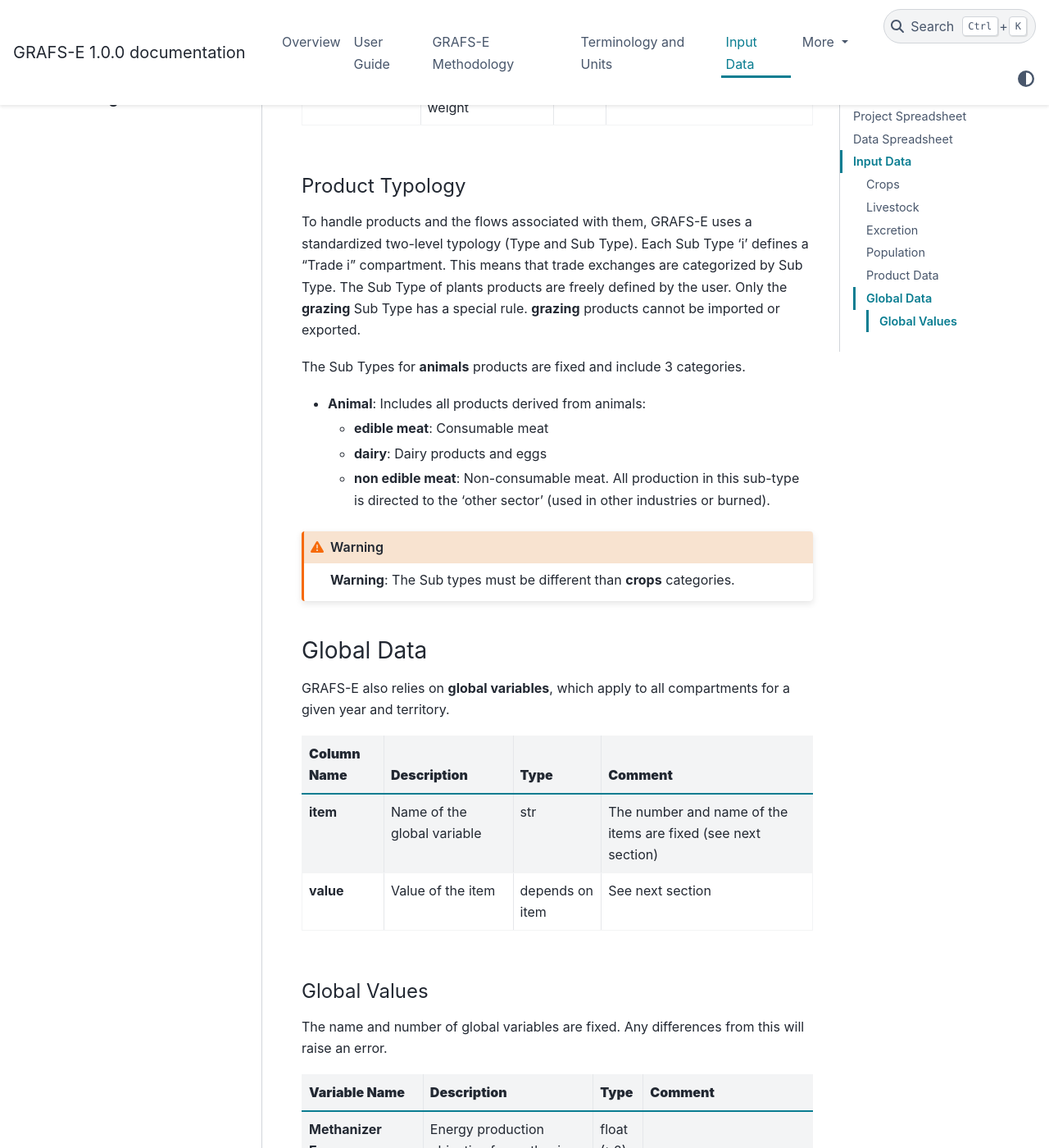
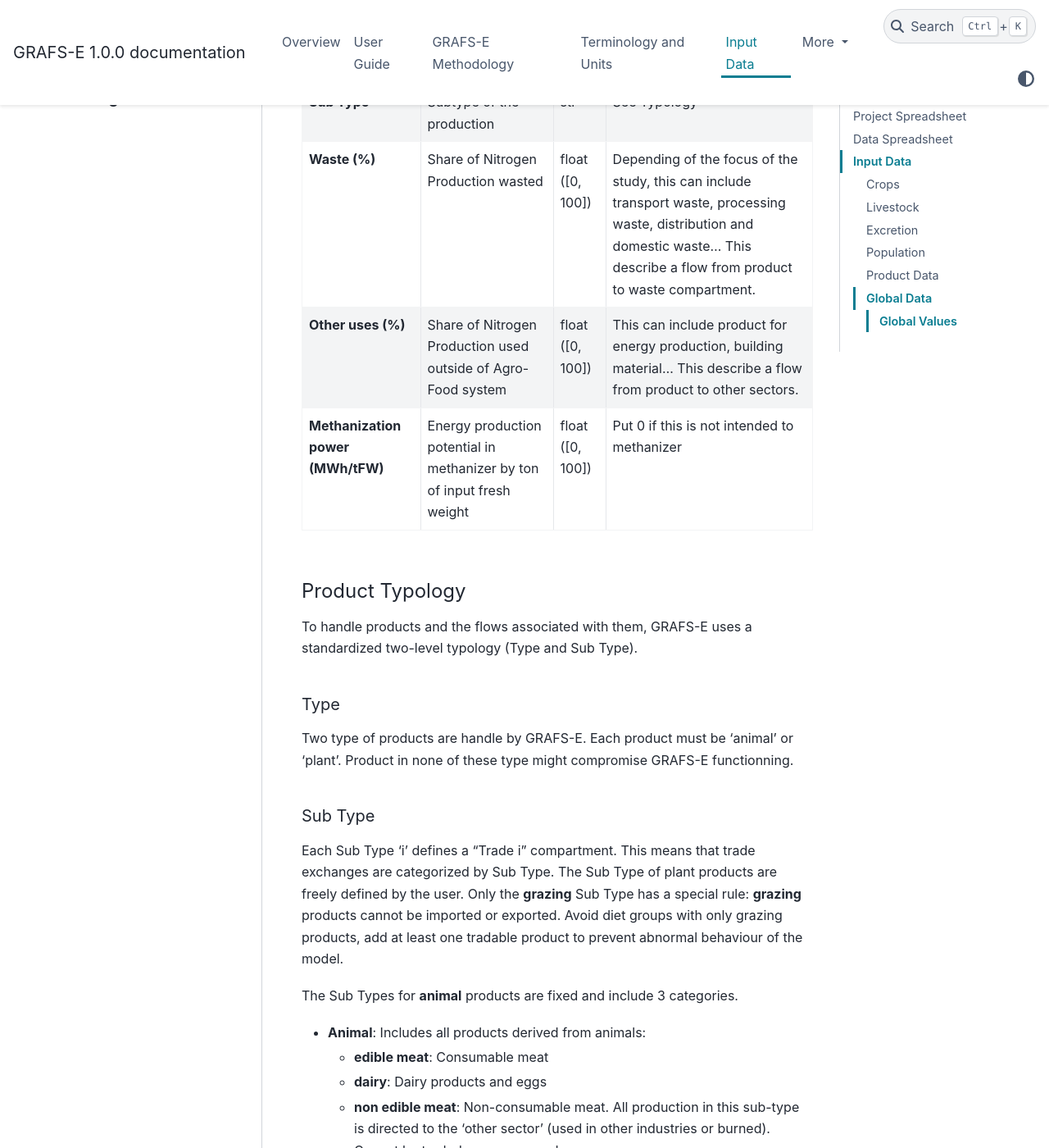
Before and after one commit to AdrienFausteGay/GRAFS-E, a Sphinx documentation site: the page built from docs/source/input.md, in a window 1280 px wide and 1400 px high, scrolled down 10244 px. Shown: the whole window at 82% size. Built offline with Sphinx 7.4.7 and the PyData theme 0.15.4, drawn with Linux system fonts in a browser that asks for light colours; some of the changed text lies outside the part shown.

Commit message:
Resolve "Improve Doc"

````diff
--- a/docs/source/input.md
+++ b/docs/source/input.md
@@ -93,17 +93,19 @@
 
 It is not possible to have two compartments with the same name. For example, it is forbidden to have a crop compartment called "Wheat" and a product called "Wheat".
 
+Compartment name can use space (' ') or semicolon (';') but do not use other special characters. "meat; other" is a valid name, "meat, other" will raise error.
+
 ### Crops
 
-Here are the required crop-related input data.
+Here are the required crop-related input data. Fertilization input can be given by a mix of [**Fertilization Need (kgN/qtl)** and **Surface Fertilization Need (kgN/ha)**] or with **Raw Surface Synthetic Fertilizer Use (kgN/ha)** for all crops. Using **Fertilization Need (kgN/qtl)** and **Surface Fertilization Need (kgN/ha)** will compute a Nitrogen balance on crops but using **Raw Surface Synthetic Fertilizer Use (kgN/ha)** will give a proxy for synthetic fertilizer use.
 
 | Column Name                         | Description                                                                                          | Type             | Comment                                                                                                            |
 | -----------------------------------  | ---------------------------------------------------------------------------------------------------- | ---------------- | ------------------------------------------------------------------------------------------------------------------ |
 | **Crops**                            | Name of the crops                                                                                   | str              |                                                                                                                    |
 | **Main Production**                  | Name of the main production of this crop                                                             | str              | Generally, the main product is the commercial product of this crop                                                |
 | **Category**                         | Type of crop                                                                                        | str              | See the list of available types and their specificities below                                                     |
-| **Fertilization Need (kgN/qtl)**     | Nitrogen needs of the crop based on yield                                                           | float (>=0)      | Optional. See the complete description in the methodology section                                                          |
-| **Surface Fertilization Need (kgN/ha)** | Nitrogen needs of the crop per unit area                                                            | float (>=0)      | Optional. See the complete description in the methodology section                                                          |
+| **Fertilization Need (kgN/qtl)**     | Total Nitrogen needs of the crop based on yield. Not only synthetic fertilization but total fertilization. Use       **Raw Surface Synthetic Fertilizer Use (kgN/ha)** to give synthetic fertilization only.                                                     | float (>=0)      | Optional. See the complete description in the methodology section                                                          |
+| **Surface Fertilization Need (kgN/ha)** | Nitrogen needs of the crop per unit area. Not only synthetic fertilization but total fertilization. Use       **Raw Surface Synthetic Fertilizer Use (kgN/ha)** to give synthetic fertilization only.                                                             | float (>=0)      | Optional. See the complete description in the methodology section                                                          |
 | **Raw Surface Synthetic Fertilizer Use (kgN/ha)** | Synthetic Nitrogen Fertilizer needs of the crop per unit area                                                            | float (>=0)      | Optional. See the complete description in the methodology section                                                          |
 | **BNF alpha**                        | Alpha coefficient for symbiotic nitrogen fixation                                                   | float            | 0 if the crop does not fix nitrogen symbiotically. Otherwise, refer to data from Anglade et al. (2015)            |
 | **BNF beta**                         | Beta coefficient for symbiotic nitrogen fixation                                                    | float            | 0 if the crop does not fix nitrogen symbiotically. Otherwise, refer to data from Anglade et al. (2015)            |
@@ -193,14 +195,22 @@
 
 #### Product Typology
 
-To handle products and the flows associated with them, GRAFS-E uses a standardized two-level typology (Type and Sub Type). Each Sub Type 'i' defines a "Trade i" compartment. This means that trade exchanges are categorized by Sub Type. The Sub Type of plants products are freely defined by the user. Only the **grazing** Sub Type has a special rule. **grazing** products cannot be imported or exported.
+To handle products and the flows associated with them, GRAFS-E uses a standardized two-level typology (Type and Sub Type).
 
-The Sub Types for **animals** products are fixed and include 3 categories.
+##### Type
+
+Two type of products are handle by GRAFS-E. Each product must be 'animal' or 'plant'. Product in none of these type might compromise GRAFS-E functionning.
+
+##### Sub Type
+Each Sub Type 'i' defines a "Trade i" compartment. This means that trade exchanges are categorized by Sub Type.
+The Sub Type of plant products are freely defined by the user. Only the **grazing** Sub Type has a special rule: **grazing** products cannot be imported or exported. Avoid diet groups with only grazing products, add at least one tradable product to prevent abnormal behaviour of the model.
+
+The Sub Types for **animal** products are fixed and include 3 categories.
 
 - **Animal**: Includes all products derived from animals:
     - **edible meat**: Consumable meat
     - **dairy**: Dairy products and eggs
-    - **non edible meat**: Non-consumable meat. All production in this sub-type is directed to the 'other sector' (used in other industries or burned).
+    - **non edible meat**: Non-consumable meat. All production in this sub-type is directed to the 'other sector' (used in other industries or burned). Cannot be traded or consummed.
 
 ```{warning}
 **Warning**: The Sub types must be different than **crops** categories.
````
Also changed, not shown: other parts of docs/source/input.md (+1 -1 lines), 3 other files.
